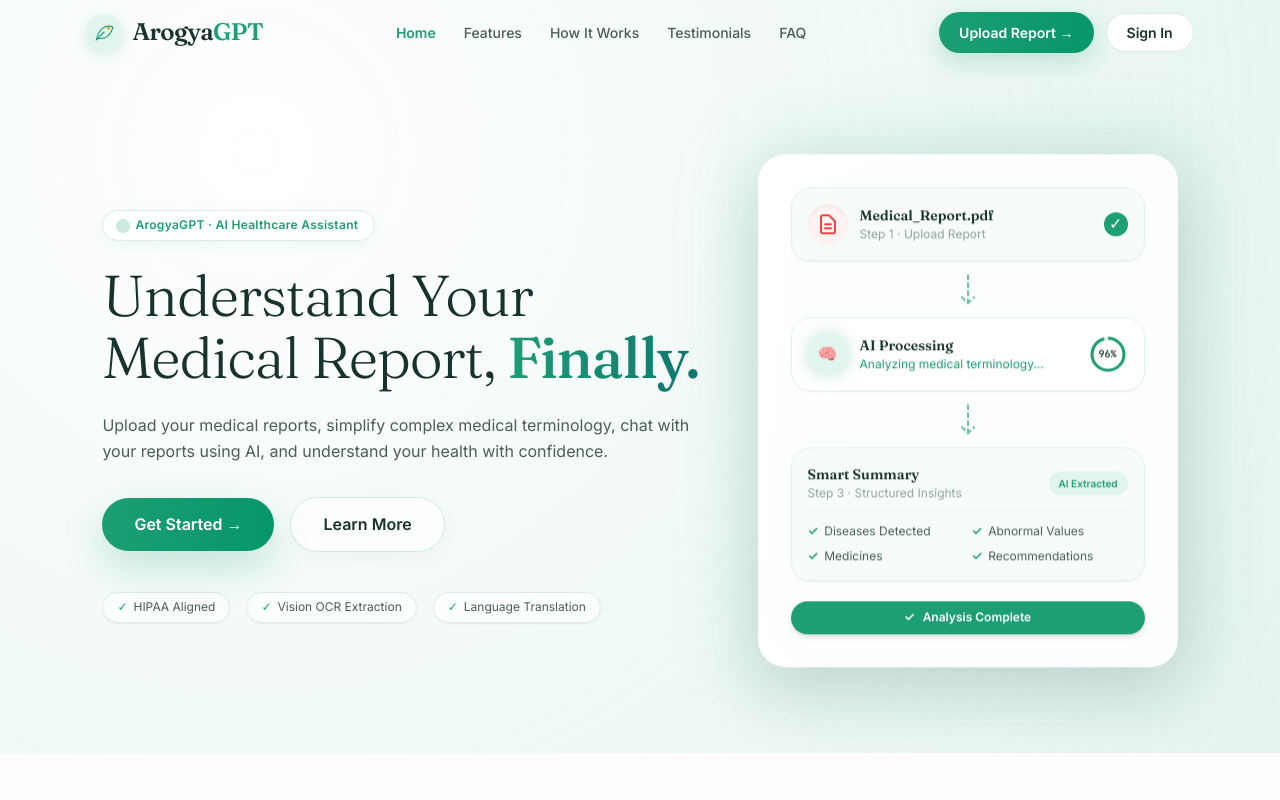
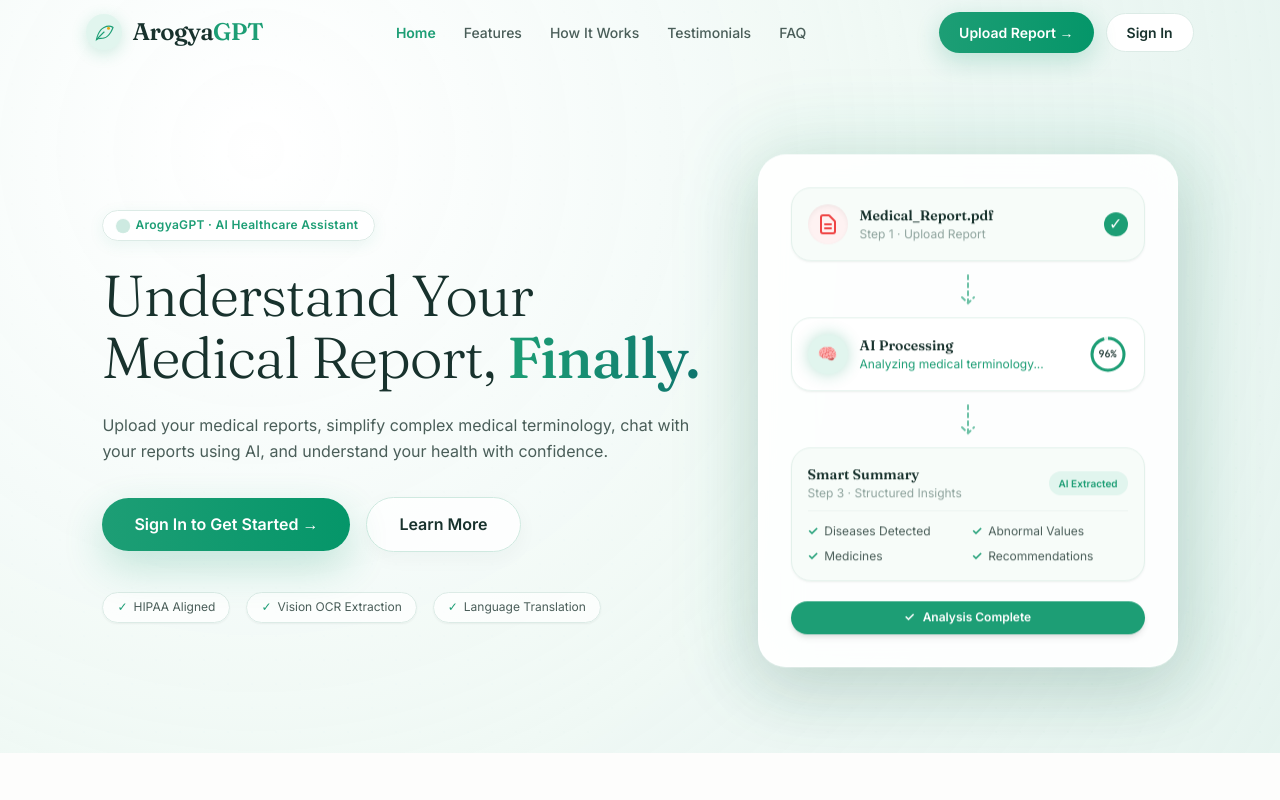
Before and after one commit to SanjayMuthuswamy/ArogyaGPT, a React (Vite) app in the folder frontend/: page / in a window 1280 px wide. Shown: the top 800 px of the page. Built offline with nearby package versions, Linux system fonts and the light colour scheme; the HTML template or start-up script is replaced by a standard one.

Commit message:
feat: make Get Started button explicitly ask for signin when not authenticated

```diff
--- a/frontend/src/App.tsx
+++ b/frontend/src/App.tsx
@@ -149,7 +149,7 @@
       )}
 
       <main>
-        {page === 'home' && <HomePage onNavigate={navigate} />}
+        {page === 'home' && <HomePage onNavigate={navigate} isLoggedIn={isAuthenticated} />}
         {page === 'upload' && <UploadPage onNavigate={navigate} />}
         {page === 'report' && <ReportViewPage onNavigate={navigate} />}
         {page === 'signin' && <SignInPage onNavigate={navigate} onSignIn={handleAuthSuccess} />}
--- a/frontend/src/components/dashboard/Hero.tsx
+++ b/frontend/src/components/dashboard/Hero.tsx
@@ -2,9 +2,10 @@
 
 interface HeroProps {
   onNavigate: (page: string) => void
+  isLoggedIn?: boolean
 }
 
-export default function Hero({ onNavigate }: HeroProps) {
+export default function Hero({ onNavigate, isLoggedIn }: HeroProps) {
   const heroRef = useRef<HTMLDivElement>(null)
 
   useEffect(() => {
@@ -51,10 +52,10 @@
 
             <div className="mb-10 flex flex-wrap items-center gap-4">
               <button
-                onClick={() => onNavigate('dashboard')}
+                onClick={() => onNavigate(isLoggedIn ? 'dashboard' : 'signin')}
                 className="btn-shimmer min-h-[52px] rounded-full bg-gradient-to-r from-[#1D9E75] to-[#059669] px-8 py-[14px] font-body text-base font-semibold text-white shadow-[0_16px_40px_rgba(29,158,117,0.24)] transition-all duration-300 hover:-translate-y-0.5 hover:shadow-[0_22px_45px_rgba(29,158,117,0.32)]"
               >
-                Get Started →
+                {isLoggedIn ? 'Go to Dashboard →' : 'Sign In to Get Started →'}
               </button>
               <button
                 onClick={() => {
--- a/frontend/src/pages/HomePage.tsx
+++ b/frontend/src/pages/HomePage.tsx
@@ -6,12 +6,13 @@
 
 interface HomePageProps {
   onNavigate: (page: string) => void
+  isLoggedIn?: boolean
 }
 
-export default function HomePage({ onNavigate }: HomePageProps) {
+export default function HomePage({ onNavigate, isLoggedIn }: HomePageProps) {
   return (
     <div className="flex flex-col min-h-screen bg-[#FAFAF8]">
-      <Hero onNavigate={onNavigate} />
+      <Hero onNavigate={onNavigate} isLoggedIn={isLoggedIn} />
       <FeaturesSection onNavigate={onNavigate} />
       <HowItWorks />
       <TestimonialsSection />
```
